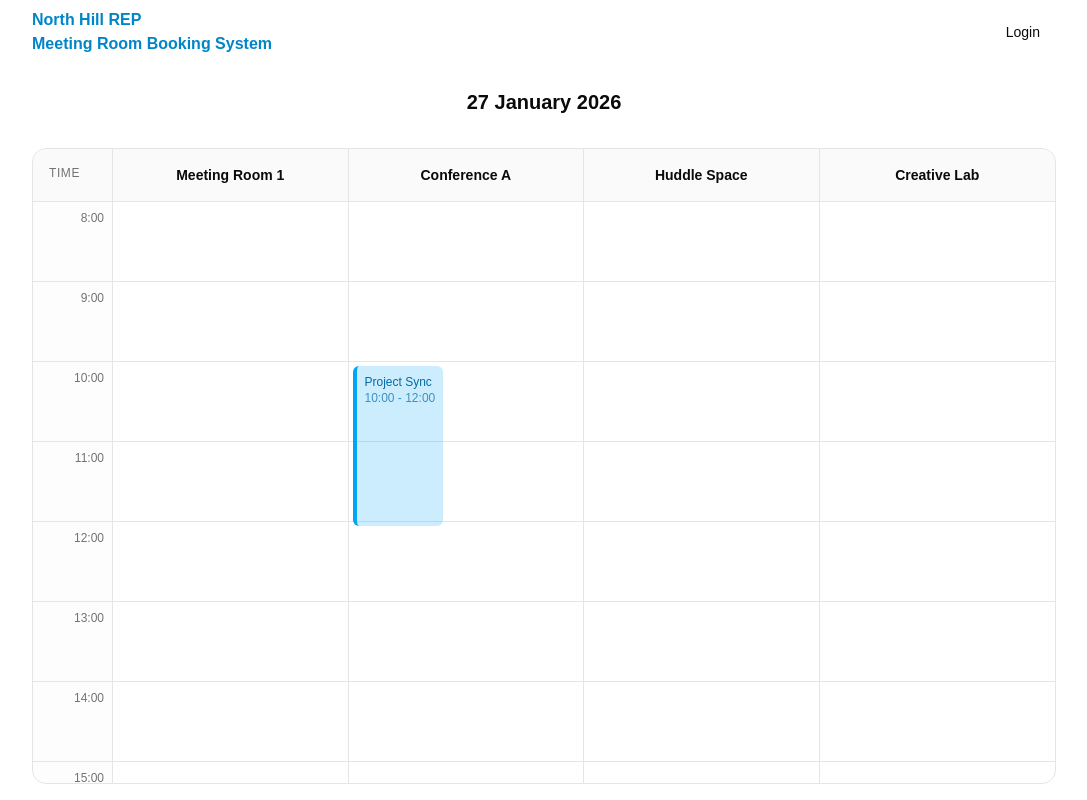
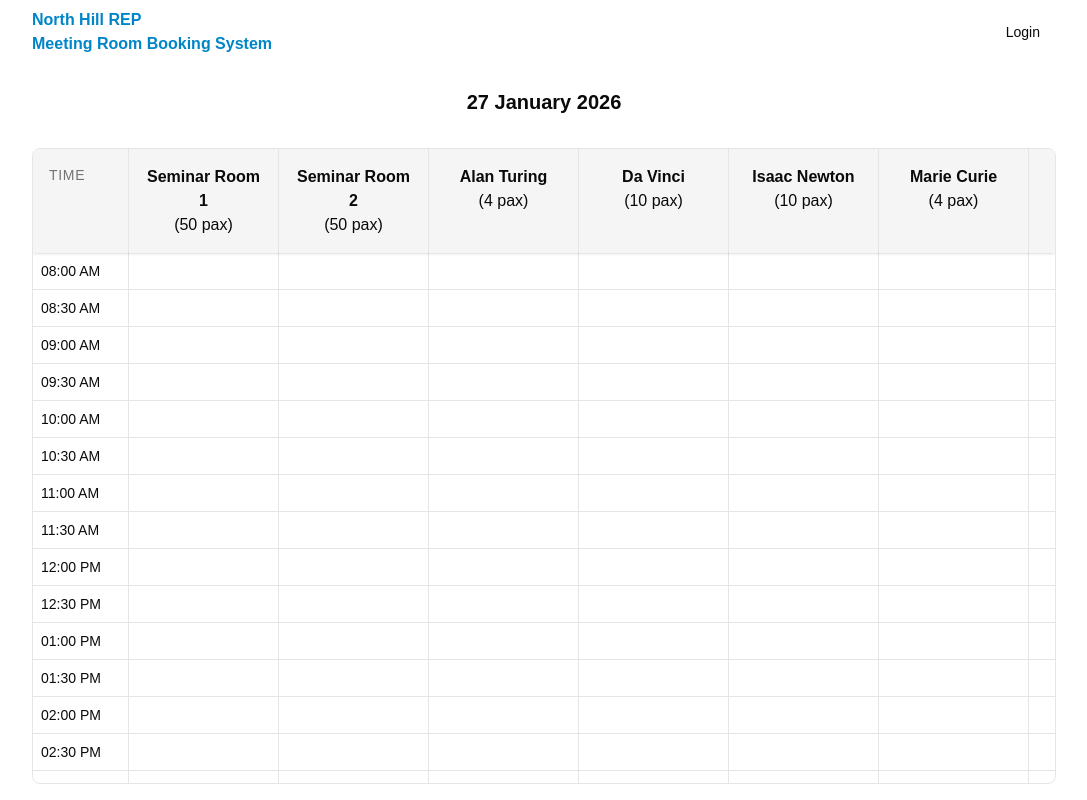
Before and after one commit to CodeLutetium/rep-mrbs, a React (Vite) app in the folder mrbs-ui/: page / in a window 1280 px wide. Shown: the whole page, without its empty margins (96-1183 px from the left). Built offline with nearby package versions, Linux system fonts and the light colour scheme.

Commit message:
feat: somewhat working daily schedule

```diff
--- /dev/null
+++ b/mrbs-ui/src/components/daily-bookings.tsx
@@ -0,0 +1,66 @@
+import { Rooms, type Room } from "@/models/rooms";
+import dayjs, { Dayjs } from "dayjs";
+
+/**
+ *  Show bookings for all rooms on a given day.
+ *
+ */
+export default function DailyBookings({ currDate }: { currDate: Dayjs }) {
+    const NUM_ROOMS: number = Rooms.length;
+    const startTime: Dayjs = currDate.set('hour', 8).set('minute', 0).set('second', 0);
+    const TIME_SLOTS: Array<Dayjs> = Array.from({ length: 36 }, (_, i) => { return startTime.add(i * 30, "minute") })
+
+    // This is the "Source of Truth" for your column widths
+    // 96px for Time, then 150px (min-w-37.5) per room
+    const gridStyle = {
+        display: 'grid',
+        gridTemplateColumns: `96px repeat(${NUM_ROOMS}, minmax(150px, 1fr))`
+    };
+
+
+    return (
+        <div className="flex flex-col max-h-fit border rounded-md bd-card overflow-auto isolate">
+            <DailyBookingsHeader gridStyle={gridStyle} />
+
+            {/* Grid body */}
+            <div className="divide-y">
+                {
+                    TIME_SLOTS.map((slot, index) => (
+                        <div key={index} style={gridStyle} className="">
+                            <div className="sticky w-24 bg-background left-0 p-2 z-10 border-r text-sm">
+                                {dayjs(slot).format("hh:mm A")}
+                            </div>
+
+                            {
+                                Rooms.map((room: Room) => (
+                                    <div key={room.room_id} className="p-4 border-r last:border-r-0">
+                                    </div>
+                                ))
+                            }
+
+                        </div>
+                    ))
+                }
+            </div >
+        </div >
+    )
+}
+
+function DailyBookingsHeader({ gridStyle }: { gridStyle: any }) {
+    return (
+        <div style={gridStyle} className="bg-muted/95 sticky top-0 z-40 shadow-sm">
+            <div className="sticky w-24 left-0 p-4 z-50 bg-muted border-r font-medium text-sm text-muted-foreground uppercase tracking-wider">Time</div>
+            {Rooms.map((room: Room) => (
+                <div key={room.room_id} className="z-20 p-4 bg-muted/95 text-center border-r last:border-r-0 ">
+                    <div className="font-semibold">
+                        {room.display_name}
+                    </div>
+                    <div>
+                        ({room.capacity} pax)
+                    </div>
+                </div>
+            ))
+            }
+        </div>
+    )
+}
--- a/mrbs-ui/src/components/daily-schedule.tsx
+++ b/mrbs-ui/src/components/daily-schedule.tsx
@@ -1,29 +1,49 @@
 import { cn } from "@/lib/utils"
+import { Rooms } from "@/models/rooms"
 
 const HOURS = Array.from({ length: 12 }, (_, i) => i + 8) // 8 AM to 7 PM
-const ROOMS = ["Meeting Room 1", "Conference A", "Huddle Space", "Creative Lab"]
 
 export default function DailySchedule() {
+    const NUM_ROOMS = Rooms.length;
+
+    // Logic: On small screens, force width to show 3 rooms (33.33% each).
+    // On large screens, let them flex or stay fixed.
+    const gridStyle = {
+        gridTemplateColumns: `repeat(${NUM_ROOMS}, minmax(33.33%, 1fr))`
+    };
+
     return (
-        <div className="flex flex-col max-h-fit border rounded-xl bg-card overflow-hidden">
+        <div className="flex flex-col h-full border rounded-xl bg-card overflow-hidden">
+            {/* The wrapper MUST have overflow-x-auto.
+               We use 'isolate' to ensure sticky elements stay in their layers.
+            */}
+            <div className="flex-1 overflow-auto isolate">
+
                 {/* 1. Room Header */}
-            <div className="grid grid-cols-[80px_1fr] border-b bg-muted/50">
-                <div className="p-4 border-r font-medium text-xs text-muted-foreground uppercase tracking-wider">Time</div>
-                <div className={`grid grid-cols-${ROOMS.length} divide-x`}>
-                    {ROOMS.map((room) => (
-                        <div key={room} className="p-4 text-center font-semibold text-sm">
-                            {room}
+                <div className="grid grid-cols-[80px_1fr] border-b bg-muted/50 sticky top-0 z-30">
+                    {/* Top Left Corner - Sticky in both directions */}
+                    <div className="p-4 border-r font-medium text-xs text-muted-foreground uppercase tracking-wider sticky left-0 bg-muted z-40">
+                        Time
+                    </div>
+
+                    {/* Header Row */}
+                    <div className="grid divide-x" style={gridStyle}>
+                        {Rooms.map((room) => (
+                            <div key={room.room_id} className="p-4 text-center text-sm min-w-0">
+                                <div className="font-semibold truncate">{room.display_name}</div>
+                                <div className="font-light text-xs">({room.capacity} pax)</div>
                             </div>
                         ))}
                     </div>
                 </div>
 
-            {/* 2. Scrollable Grid Body */}
-            <div className="relative grid grid-cols-[80px_1fr] overflow-y-auto">
-                {/* Time Labels Sidebar */}
-                <div className="grid grid-rows-12 divide-y border-r bg-muted/20">
+                {/* 2. Grid Body */}
+                <div className="relative grid grid-cols-[80px_1fr]">
+
+                    {/* Time Labels Sidebar - Sticky to the left */}
+                    <div className="grid grid-rows-12 divide-y border-r bg-muted/20 sticky left-0 z-20">
                         {HOURS.map((hour) => (
-                        <div key={hour} className="h-20 p-2 text-right text-xs text-muted-foreground font-medium">
+                            <div key={hour} className="h-20 p-2 text-right text-xs text-muted-foreground font-medium bg-muted/50 backdrop-blur-sm">
                                 {hour}:00
                             </div>
                         ))}
@@ -37,19 +57,21 @@ export default function DailySchedule() {
                         </div>
 
                         {/* Vertical Grid Lines */}
-                    <div className={`absolute inset-0 grid grid-cols-${ROOMS.length} divide-x pointer-events-none`}>
-                        {ROOMS.map((room) => <div key={room} />)}
+                        <div className="absolute inset-0 grid divide-x pointer-events-none" style={gridStyle}>
+                            {Rooms.map((room) => <div key={room.room_id} />)}
                         </div>
 
-                    {/* 3. Example Booking Overlay */}
-                    <div className="relative grid grid-cols-4 h-[960px]"> {/* 12 hours * 80px */}
-                        {/* Example: A 2-hour booking in Room 2 starting at 10 AM */}
+                        {/* 3. Booking Overlay */}
+                        {/* Ensure grid-cols matches the room count */}
+                        <div className="relative grid h-[960px]" style={gridStyle}>
+                            {/* Example Booking */}
                             <div
                                 className="absolute bg-sky-500/20 border-l-4 border-sky-500 p-2 m-1 rounded-sm text-xs font-medium text-sky-700 dark:text-sky-300"
                                 style={{
-                                gridColumn: 2,
-                                top: "160px", // (10 AM - 8 AM) * 80px
-                                height: "160px" // 2 hours * 80px
+                                    gridColumn: 2, // Maps to the 2nd room
+                                    top: "160px",
+                                    height: "160px",
+                                    width: "calc(100% - 8px)" // Accounting for margin
                                 }}
                             >
                                 Project Sync
@@ -59,5 +81,6 @@ export default function DailySchedule() {
                     </div>
                 </div>
             </div>
+        </div>
     )
 }
--- /dev/null
+++ b/mrbs-ui/src/models/rooms.ts
@@ -0,0 +1,74 @@
+/**
+ * The rooms in this file are hardcoded as they are unlikely to change. If there are changes, modify the database as well as this file.
+ *
+ * The rooms in database is intended for Telegram bot interface.
+ *
+ */
+
+export interface Room {
+    room_id: number;
+    area_id: number;
+    display_name: string;
+    description: string;
+    capacity: number;
+    admin_email?: string;
+}
+
+export const Rooms: Array<Room> = [
+    {
+        room_id: 1,
+        area_id: 2,
+        display_name: "Seminar Room 1",
+        description: "",
+        capacity: 50,
+    },
+    {
+        room_id: 2,
+        area_id: 2,
+        display_name: "Seminar Room 2",
+        description: "",
+        capacity: 50,
+    }, {
+        room_id: 3,
+        area_id: 2,
+        display_name: "Alan Turing",
+        description: "",
+        capacity: 4,
+    }, {
+        room_id: 4,
+        area_id: 2,
+        display_name: "Da Vinci",
+        description: "",
+        capacity: 10,
+    }, {
+        room_id: 5,
+        area_id: 2,
+        display_name: "Isaac Newton",
+        description: "",
+        capacity: 10,
+    }, {
+        room_id: 6,
+        area_id: 2,
+        display_name: "Marie Curie",
+        description: "",
+        capacity: 4,
+    }, {
+        room_id: 7,
+        area_id: 2,
+        display_name: "Michael Faraday",
+        description: "",
+        capacity: 4,
+    }, {
+        room_id: 8,
+        area_id: 2,
+        display_name: "Nikola Tesla",
+        description: "",
+        capacity: 4,
+    }, {
+        room_id: 9,
+        area_id: 2,
+        display_name: "Thomas Edison",
+        description: "",
+        capacity: 6,
+    },
+]
--- a/mrbs-ui/src/pages/Home.tsx
+++ b/mrbs-ui/src/pages/Home.tsx
@@ -1,3 +1,4 @@
+import DailyBookings from "@/components/daily-bookings";
 import DailySchedule from "@/components/daily-schedule";
 import dayjs from 'dayjs';
 
@@ -10,7 +11,8 @@ export default function Home() {
                 {currDate.format('DD MMMM YYYY')}
             </h1>
 
-            <DailySchedule />
+            {/* <DailySchedule /> */}
+            <DailyBookings currDate={currDate} />
         </div>
     )
 }
```
Also changed, not shown: 2 other files (tests, documents, lock files or other folders). Lines whose indentation alone changed are shown as unchanged.
